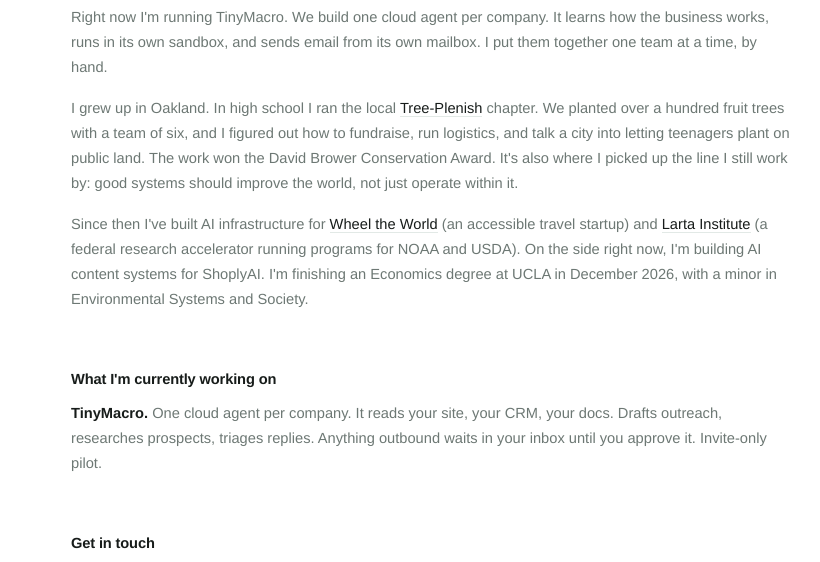
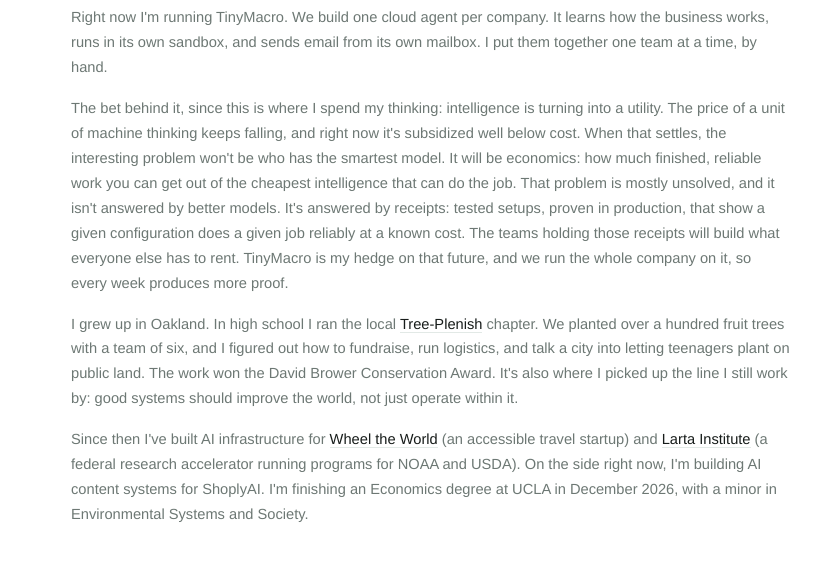
Before and after one commit to inSAnE1466/personal-website, a plain HTML site: page index.html in a window 1280 px wide. Shown: the part 186-748 px from the top of the page, without its empty margins (209-1029 px from the left). Drawn offline with Linux system fonts and the light colour scheme.

Commit message:
copy: thesis paragraph + autonomy-frame roles blurb (approval-floor line retired)
- meta description: employee-by-email frame, drops sandbox language
- intro: the token-economics thesis in civilian speak (intelligence as
  utility, cost-per-finished-work, receipts gathered in production)
- roles: autonomous + controls + Review Mode; invite-only -> opening to
  first clients. The 'waits in your inbox until you approve' line was
  the claims-spine forbidden claim post mig-175.

```diff
--- a/index.html
+++ b/index.html
@@ -4,7 +4,7 @@
     <meta charset="UTF-8">
     <meta name="viewport" content="width=device-width, initial-scale=1.0">
     <title>Frederick Casey-Housand — Founder, TinyMacro</title>
-    <meta name="description" content="Frederick Casey-Housand runs TinyMacro. We build one cloud agent per company — it learns how the business works, runs in its own sandbox, and sends email from its own mailbox.">
+    <meta name="description" content="Frederick Casey-Housand runs TinyMacro. One AI employee per company, reachable at its own email address. It does the outreach; you take the meetings.">
     <meta name="google-site-verification" content="TODO_GSC_VERIFICATION_CODE">
     <link rel="canonical" href="https://frederickcaseyhousand.com/">
     <link rel="stylesheet" href="styles.css">
@@ -24,6 +24,8 @@
         <section class="intro">
             <p>Right now I'm running TinyMacro. We build one cloud agent per company. It learns how the business works, runs in its own sandbox, and sends email from its own mailbox. I put them together one team at a time, by hand.</p>
 
+            <p>The bet behind it, since this is where I spend my thinking: intelligence is turning into a utility. The price of a unit of machine thinking keeps falling, and right now it's subsidized well below cost. When that settles, the interesting problem won't be who has the smartest model. It will be economics: how much finished, reliable work you can get out of the cheapest intelligence that can do the job. That problem is mostly unsolved, and it isn't answered by better models. It's answered by receipts: tested setups, proven in production, that show a given configuration does a given job reliably at a known cost. The teams holding those receipts will build what everyone else has to rent. TinyMacro is my hedge on that future, and we run the whole company on it, so every week produces more proof.</p>
+
             <p>I grew up in Oakland. In high school I ran the local <a href="https://www.tree-plenish.org/" target="_blank">Tree-Plenish</a> chapter. We planted over a hundred fruit trees with a team of six, and I figured out how to fundraise, run logistics, and talk a city into letting teenagers plant on public land. The work won the David Brower Conservation Award. It's also where I picked up the line I still work by: good systems should improve the world, not just operate within it.</p>
 
             <p>Since then I've built AI infrastructure for <a href="https://wheeltheworld.com/" target="_blank">Wheel the World</a> (an accessible travel startup) and <a href="https://www.larta.org" target="_blank">Larta Institute</a> (a federal research accelerator running programs for NOAA and USDA). On the side right now, I'm building AI content systems for ShoplyAI. I'm finishing an Economics degree at UCLA in December 2026, with a minor in Environmental Systems and Society.</p>
@@ -31,7 +33,7 @@
 
         <section class="roles">
             <h2>What I'm currently working on</h2>
-            <p><strong>TinyMacro.</strong> One cloud agent per company. It reads your site, your CRM, your docs. Drafts outreach, researches prospects, triages replies. Anything outbound waits in your inbox until you approve it. Invite-only pilot.</p>
+            <p><strong>TinyMacro.</strong> One AI employee per company, reachable at its own email address. You tell it who you sell to. It finds the leads, researches them, writes in your voice, sends, and follows up, with guardrails you can watch: opt-outs enforced, volume paced, every send on the record. Review Mode if you'd rather approve each send. Opening to a first round of clients now.</p>
         </section>
 
         <section class="contact">
```
